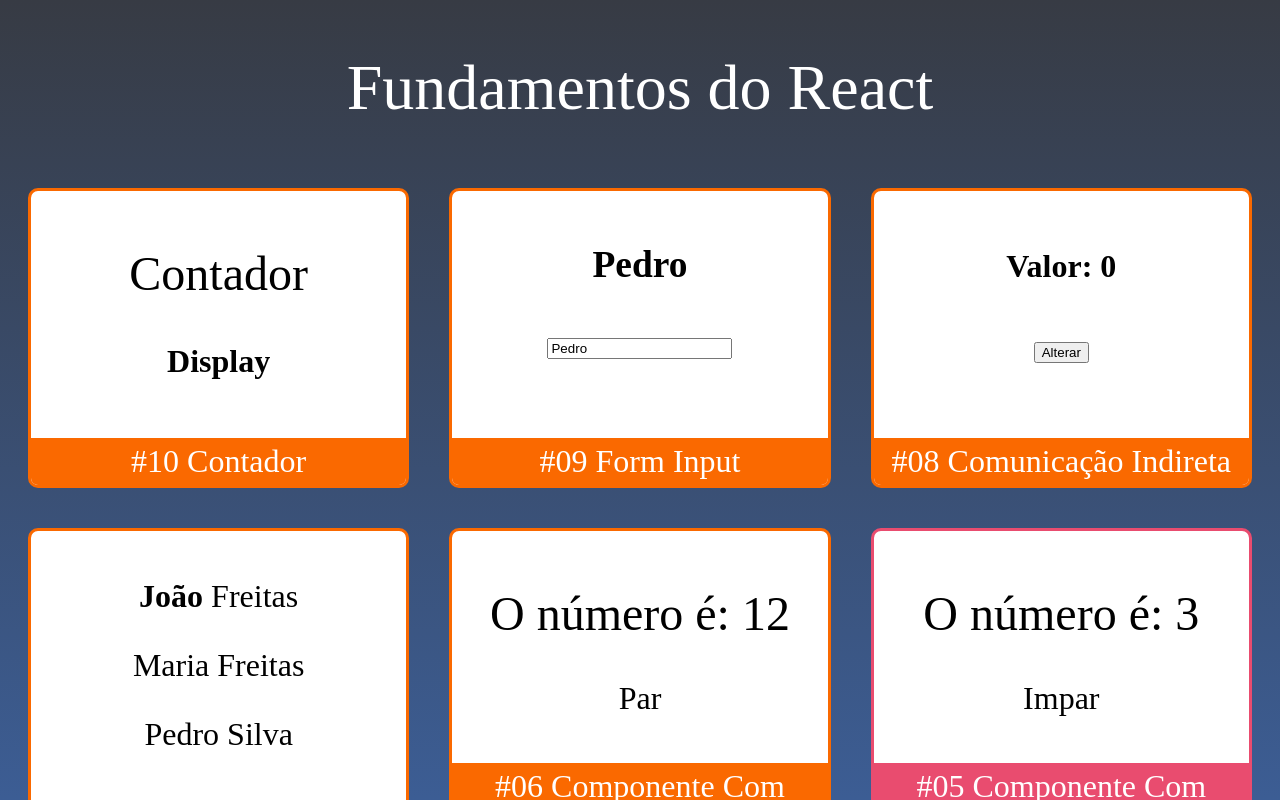
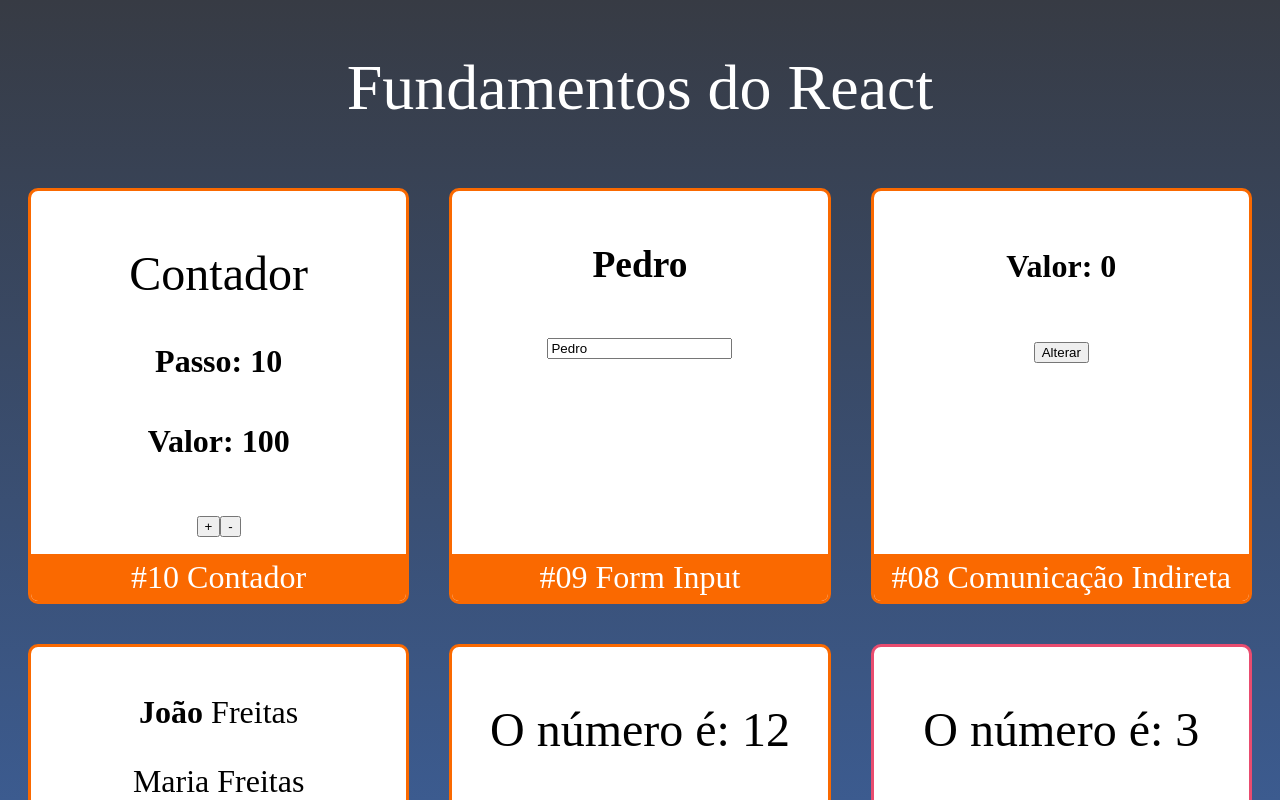
Before and after one commit to Levandovski/react-study, a React (Create React App) app: page / in a window 1280 px wide. Shown: the top 800 px of the page. Built offline with nearby package versions, Linux system fonts and the light colour scheme.

Commit message:
Novas funcionalidades implementadas

```diff
--- a/src/App.jsx
+++ b/src/App.jsx
@@ -19,7 +19,7 @@
         <h1>Fundamentos do React</h1>
         <div className="Cards">
             <Card titulo="#10 Contador" color="#FA6900">
-                <Contador />
+                <Contador passo={10} valor={100}/>
             </Card>
             <Card titulo="#09 Form Input" color="#FA6900">
                 <Input />
--- a/src/components/contador/Contador.jsx
+++ b/src/components/contador/Contador.jsx
@@ -3,11 +3,38 @@
 export default class Contador extends Component{
      //Component baseado em classe
 
+     constructor(props){
+         super(props)
+
+         this.state = {
+            passo:props.passo || 1,
+            valor:props.valor || 0
+         }
+
+     }
+
+     inc=()=>{
+        this.setState({
+            valor: this.state.valor+this.state.passo
+        })
+     }
+     dec=()=>{
+        this.setState({
+            valor: this.state.valor- this.state.passo
+        })
+     }
+
      render(){
+
          return (
              <div>
+
                  <h2>Contador</h2>
-                 <h4>Display</h4>
+                 <h4>Passo: {this.state.passo}</h4>
+                 <h4>Valor: {this.state.valor}</h4>
+
+                 <button onClick={this.inc}>+</button>
+                 <button onClick={this.dec}>-</button>
              </div>
 
          );
```
